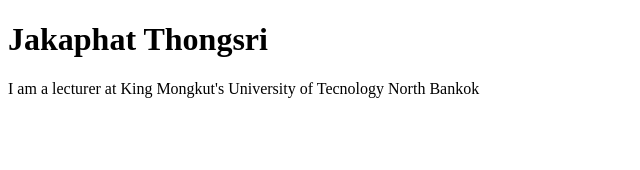
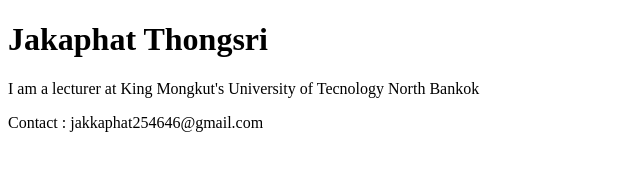
Before and after one commit to jakkaphat2/github-desktop-project, a plain HTML site: page index.html in a window 1280 px wide. Shown: the whole page, without its empty margins (0-640 px from the left). Drawn offline with Linux system fonts and the light colour scheme.

Commit message:
Add contact me
add contact me

```diff
--- a/index.html
+++ b/index.html
@@ -9,5 +9,6 @@
     <h1>Jakaphat Thongsri</h1>
     <p>I am a lecturer at King Mongkut's University of Tecnology
         North Bankok</p>
+        <footer>Contact : jakkaphat254646@gmail.com</footer>
 </body>
 </html>
```
